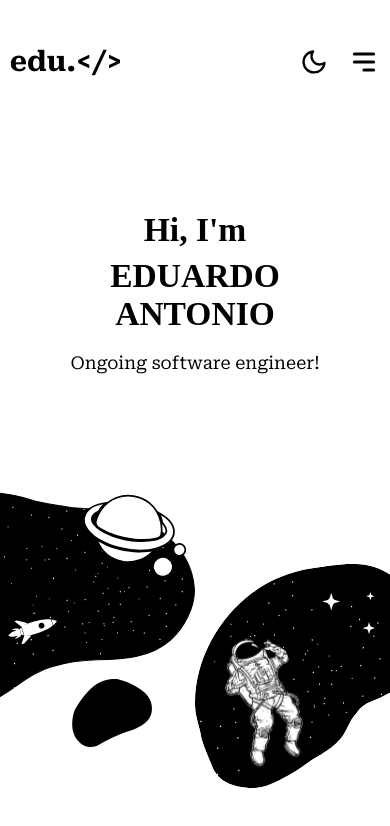
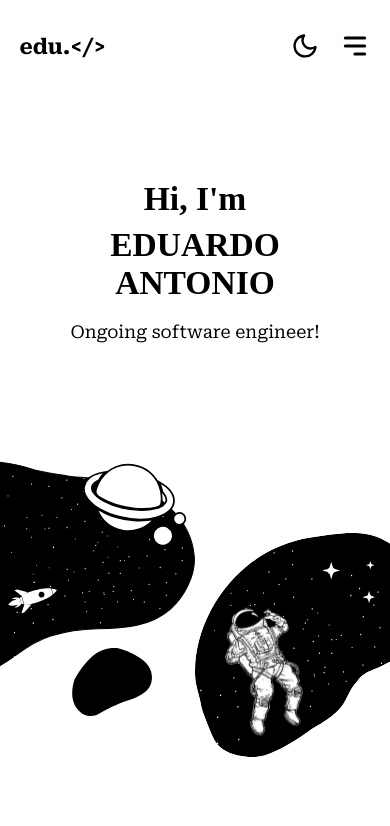
Before and after one commit to andreas-yuji-fujiki/eduardo-antonio-portfolio, a Next.js app: page / in a window 390 px wide. Shown: the top 826 px of the page. Built offline with nearby package versions, Linux system fonts and the light colour scheme; a web font is replaced by a local one.

Commit message:
styles(/components/AppHeader): Padding responsivity.

```diff
--- a/src/components/AppHeader/AppHeader.module.scss
+++ b/src/components/AppHeader/AppHeader.module.scss
@@ -8,6 +8,10 @@
 
   color: inherit;
   padding: 45px 0;
+
+  @media screen and ( max-width: 720px) {
+    padding: 30px 0;
+  }
 
   .AppHeaderContainer {
     display: flex;
@@ -20,13 +24,17 @@
 
     /* responsivity */
     @media screen and (max-width: 899px) {
-      max-width: 95%;
+      max-width: 90%;
     }
 
     h2 {
       font-family: "Roboto Serif", serif;
       font-size: 28px;
       font-weight: 700;
+
+      @media screen and ( max-width: 500px) {
+        font-size: 5.5vw;
+      }
     }
 
     .buttons {
```
